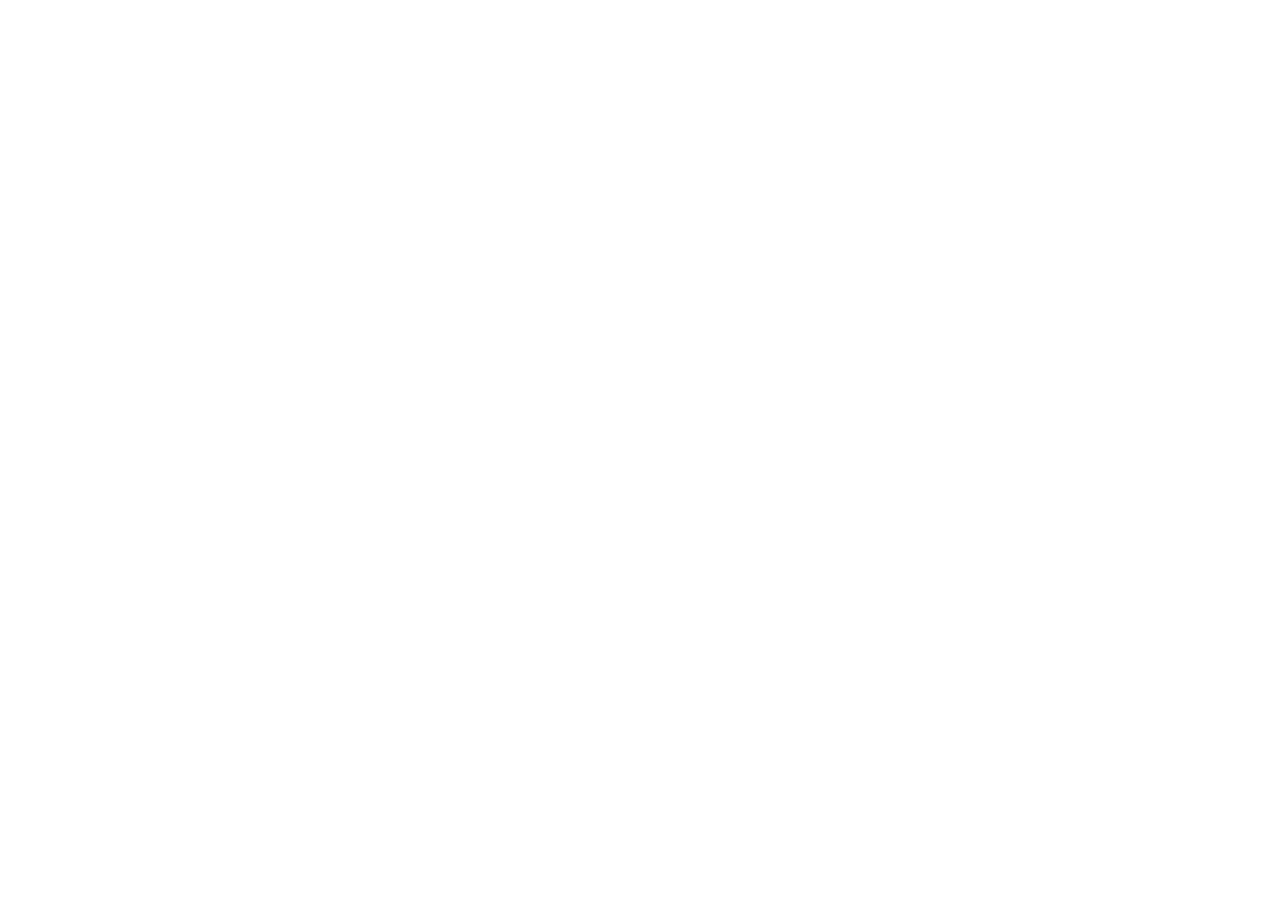
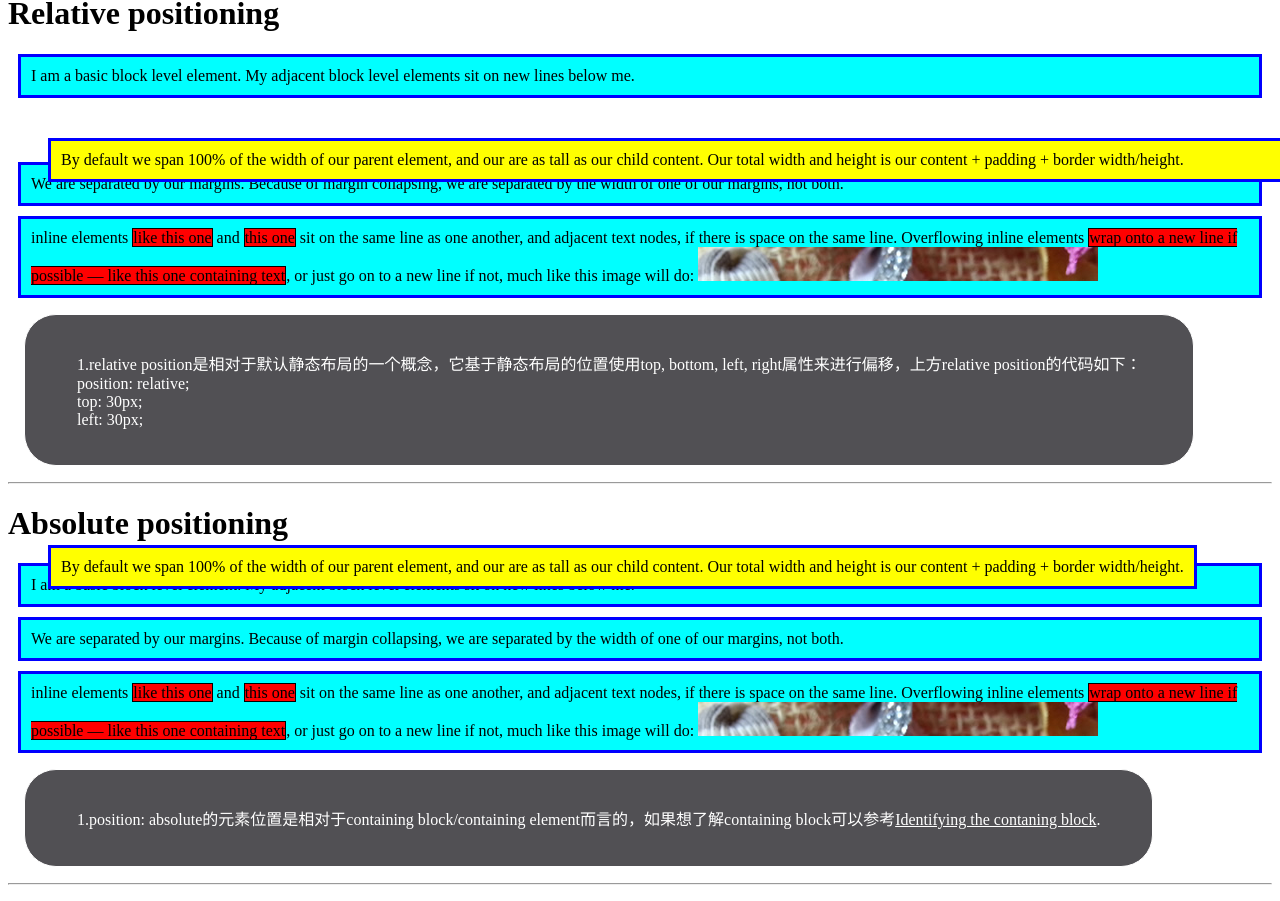
Before and after one commit to yl907/my-web, a Vue app in the folder my-web/: page / in a window 1280 px wide. Shown: the part 7419-8320 px from the top of the page. Before the commit the page ends 7039 px from the top, so only its background shows below. Built offline with nearby package versions, Linux system fonts and the light colour scheme; no server answers.

Commit message:
add some positioning example

```diff
--- a/my-web/src/App.vue
+++ b/my-web/src/App.vue
@@ -9,6 +9,8 @@
   import Float1 from './components/4_1Float.vue'
   import Float2 from './components/4_2Float.vue'
   import Float3 from './components/4_3Float.vue'
+  import RelativePositioning from './components/5_1Positioning.vue'
+  import AbsolutePositioning from './components/5_2Positioning.vue'
 </script>
 
 <template>
@@ -32,6 +34,10 @@
   <hr />
   <Float3></Float3>
   <hr />
+  <RelativePositioning></RelativePositioning>
+  <hr />
+  <AbsolutePositioning></AbsolutePositioning>
+  <hr />
 </template>
 
 <style scoped>
--- a/my-web/src/components/4_1Float.vue
+++ b/my-web/src/components/4_1Float.vue
@@ -33,6 +33,10 @@
     penatibus et magnis dis parturient montes, nascetur ridiculus mus.
   </p>
 
+  <div class="summary">
+    <p>1.If you want to float a element at left side, use 'float: left;'</p>
+  </div>
+
 </template>
 
 <style scoped>
--- a/my-web/src/components/4_2Float.vue
+++ b/my-web/src/components/4_2Float.vue
@@ -32,6 +32,11 @@
     vestibulum sem. Aliquam tincidunt eget purus in interdum. Cum sociis natoque
     penatibus et magnis dis parturient montes, nascetur ridiculus mus.
   </p>
+
+  <div class="summary">
+    <p>1.If you want following elements not to wrap around the floated element, use 'clear: left' (if the floated elment is 'float: left') <br />
+      ('clear: left' means the element is moved down to clear past left floats.)</p>
+  </div>
 
 </template>
 
--- a/my-web/src/components/4_3Float.vue
+++ b/my-web/src/components/4_3Float.vue
@@ -35,6 +35,11 @@
     penatibus et magnis dis parturient montes, nascetur ridiculus mus.
   </p>
 
+  <div class="summary">
+    <p>1.display:flow-root, this line of code is to create a BFC(Block Formatting Context). This is another way to perform similar effect of 'clear: xxx', this will make float element and other elements as long as they are inside 'display: flow-root' positioning like one Block Formatting Context.</p>
+    <p>2.About BFC, you can refer to <a target="_blank" href="https://developer.mozilla.org/en-US/docs/Web/CSS/CSS_flow_layout/Block_and_inline_layout_in_normal_flow#elements_participating_in_an_inline_formatting_context">Block and Inline layout in normal flow</a> for more information.</p>
+  </div>
+
 </template>
 
 <style scoped>
@@ -71,6 +76,15 @@
     display: flow-root;
   }
 
+  a {
+    color: white;
+    text-decoration: underline;
+  }
+
+  a:hover {
+    text-decoration: none;
+  }
+
   .summary {
     color: white;
     background-color: rgba(18, 17, 22, 0.733);
--- /dev/null
+++ b/my-web/src/components/5_1Positioning.vue
@@ -0,0 +1,67 @@
+<script setup>
+  import longImage from '@/assets/long.jpg'
+</script>
+
+<template>
+  <h1>Relative positioning</h1>
+
+  <p>I am a basic block level element. My adjacent block level elements sit on new lines below me.</p>
+
+  <p class="positioned">By default we span 100% of the width of our parent element, and our are as tall as our child content. Our total width and height is our content + padding + border width/height.</p>
+
+  <p>We are separated by our margins. Because of margin collapsing, we are separated by the width of one of our margins, not both.</p>
+
+  <p>inline elements <span>like this one</span> and <span>this one</span> sit on the same line as one another, and adjacent text nodes, if there is space on the same line. Overflowing inline elements <span>wrap onto a new line if possible — like this one containing text</span>, or just go on to a new line if not, much like this image will do: <img :src="longImage" alt="a wide but short section of a photo of several fabrics"></p>
+
+  <div class="summary">
+    <p>
+      1.relative position是相对于默认静态布局的一个概念，它基于静态布局的位置使用top, bottom, left, right属性来进行偏移，上方relative position的代码如下：<br />
+      position: relative; <br />
+      top: 30px; <br />
+      left: 30px; <br />
+    </p>
+  </div>
+</template>
+
+<style scoped>
+  body {
+    width: 500px;
+    margin: 0 auto;
+  }
+
+  p {
+    background: aqua;
+    border: 3px solid blue;
+    padding: 10px;
+    margin: 10px;
+  }
+
+  span {
+    background: red;
+    border: 1px solid black;
+  }
+
+  .positioned {
+    position: relative;
+    top: 30px;
+    left: 30px;
+    background: yellow;
+  }
+
+  .summary {
+    color: white;
+    background-color: rgba(18, 17, 22, 0.733);
+    border-radius: 2em;
+    padding-top: 1em; padding-bottom: 1em;  padding-left: 2em; padding-right: 2em;
+    border: 1px solid;
+    margin: 1em;
+    width: fit-content;
+
+    p {
+      background: none;
+      border: none;
+      padding: none;
+      margin: none;
+    }
+  }
+</style>
--- /dev/null
+++ b/my-web/src/components/5_2Positioning.vue
@@ -0,0 +1,79 @@
+<script setup>
+  import longImage from '@/assets/long.jpg'
+</script>
+
+<template>
+  <div class="containingElement">
+    <h1>Absolute positioning</h1>
+
+    <p>I am a basic block level element. My adjacent block level elements sit on new lines below me.</p>
+
+    <p class="positioned">By default we span 100% of the width of our parent element, and our are as tall as our child content. Our total width and height is our content + padding + border width/height.</p>
+
+    <p>We are separated by our margins. Because of margin collapsing, we are separated by the width of one of our margins, not both.</p>
+
+    <p>inline elements <span>like this one</span> and <span>this one</span> sit on the same line as one another, and adjacent text nodes, if there is space on the same line. Overflowing inline elements <span>wrap onto a new line if possible — like this one containing text</span>, or just go on to a new line if not, much like this image will do: <img :src="longImage" alt="a wide but short section of a photo of several fabrics"></p>
+  </div>
+
+  <div class="summary">
+    <p>1.position: absolute的元素位置是相对于containing block/containing element而言的，如果想了解containing block可以参考<a target="_blank" href="https://developer.mozilla.org/en-US/docs/Web/CSS/Containing_block#identifying_the_containing_block">Identifying the contaning block</a>.</p>
+  </div>
+</template>
+
+<style scoped>
+  body {
+    width: 500px;
+    margin: 0 auto;
+  }
+
+  p {
+    background: aqua;
+    border: 3px solid blue;
+    padding: 10px;
+    margin: 10px;
+  }
+
+  span {
+    background: red;
+    border: 1px solid black;
+  }
+
+  /* make this class element to be Positioning contexts */
+  .containingElement {
+    position: relative;
+  }
+
+  .positioned {
+    position: absolute;
+    top: 30px;
+    left: 30px;
+    background: yellow;
+  }
+
+  a {
+    color: white;
+    text-decoration: underline;
+  }
+
+  a:hover {
+    text-decoration: none;
+  }
+
+  .summary {
+    color: white;
+    background-color: rgba(18, 17, 22, 0.733);
+    border-radius: 2em;
+    padding-top: 1em; padding-bottom: 1em;  padding-left: 2em; padding-right: 2em;
+    border: 1px solid;
+    margin: 1em;
+    width: fit-content;
+
+    p {
+      background: none;
+      border: none;
+      padding: none;
+      margin: none;
+    }
+  }
+
+</style>
--- /dev/null
+++ b/my-web/src/components/5_3Positioning.vue
@@ -0,0 +1,40 @@
+<script setup>
+
+</script>
+
+<template>
+  <h1>Static positioning</h1>
+
+  <p>I am a basic block level element. My adjacent block level elements sit on new lines below me.</p>
+
+  <p class="positioned">By default we span 100% of the width of our parent element, and our are as tall as our child content. Our total width and height is our content + padding + border width/height.</p>
+
+  <p>We are separated by our margins. Because of margin collapsing, we are separated by the width of one of our margins, not both.</p>
+
+  <p>inline elements <span>like this one</span> and <span>this one</span> sit on the same line as one another, and adjacent text nodes, if there is space on the same line. Overflowing inline elements <span>wrap onto a new line if possible — like this one containing text</span>, or just go on to a new line if not, much like this image will do: <img src="long.jpg" alt="a wide but short section of a photo of several fabrics"></p>
+
+</template>
+
+<style scoped>
+  body {
+    width: 500px;
+    margin: 0 auto;
+  }
+
+  p {
+    background: aqua;
+    border: 3px solid blue;
+    padding: 10px;
+    margin: 10px;
+  }
+
+  span {
+    background: red;
+    border: 1px solid black;
+  }
+
+  .positioned {
+    position: relative;
+    background: yellow;
+  }
+</style>
```
Also changed, not shown: my-web/src/assets/long.jpg (added).
